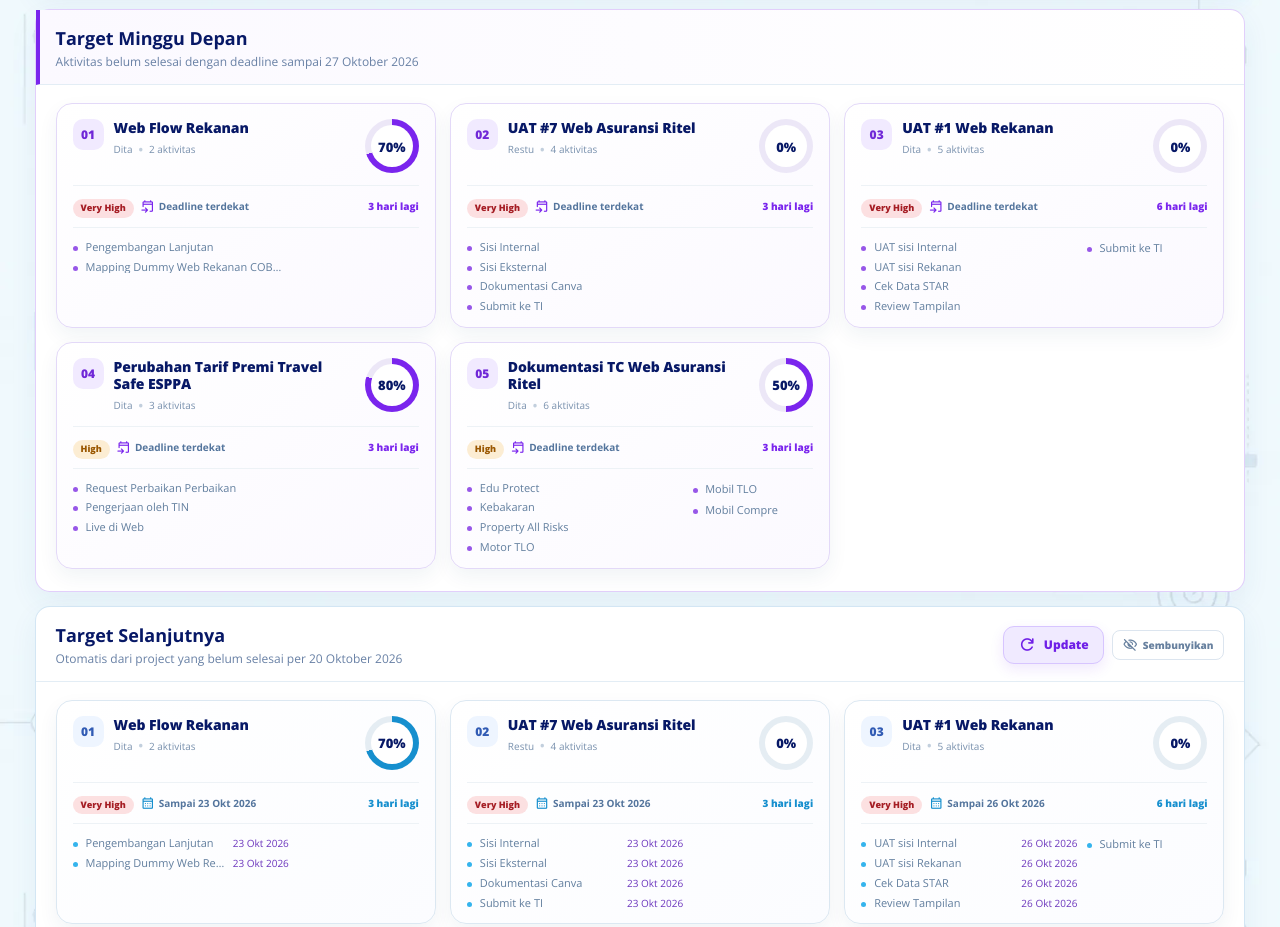
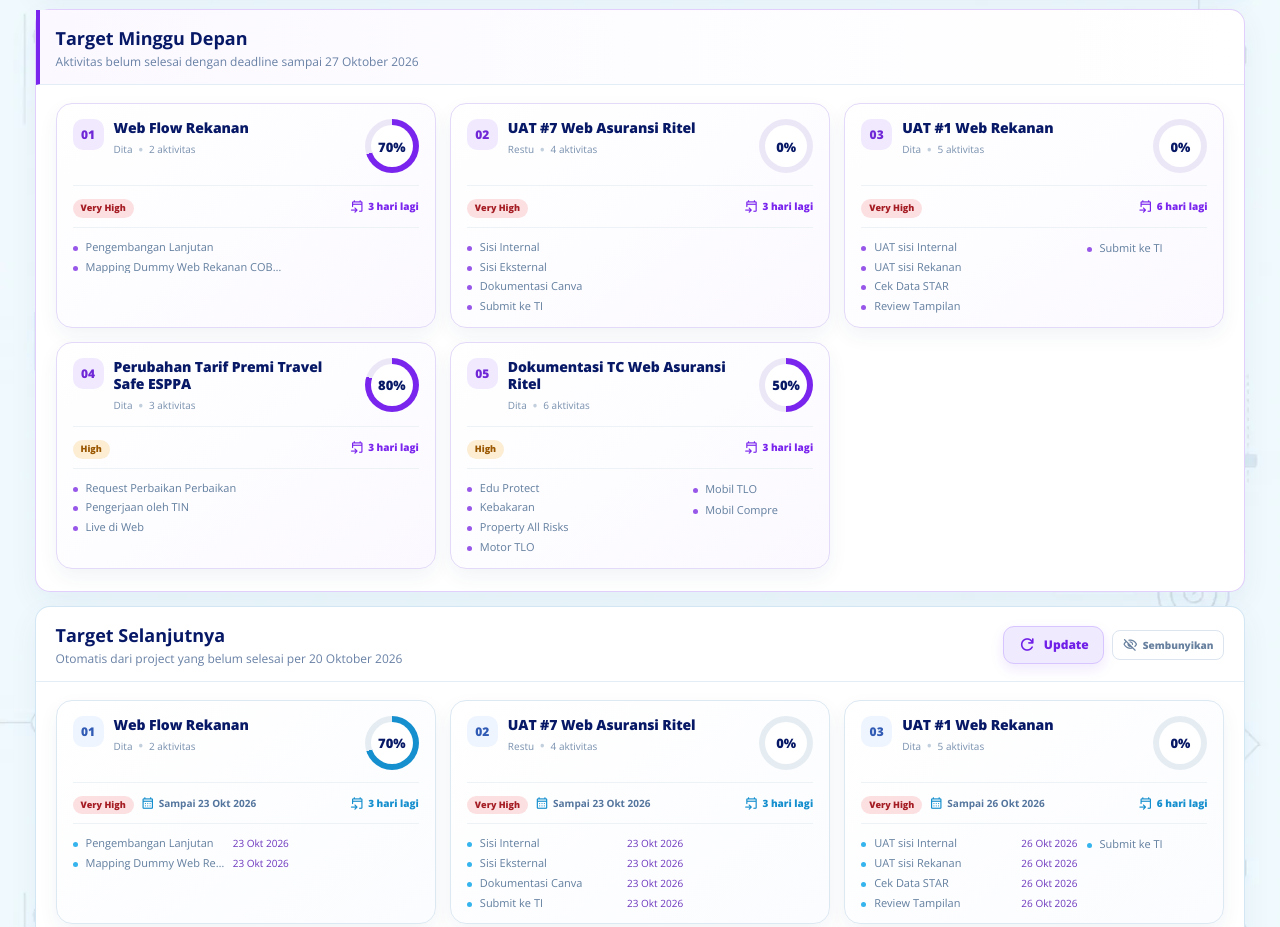
Before and after one commit to smeaautomation/projectreportteam1, a plain HTML site: page dist/index.html in a window 1280 px wide. Shown: the part 1496-2423 px from the top of the page. Drawn offline with nearby package versions, Linux system fonts and the light colour scheme; no server answers.

Commit message:
Move deadline icon beside target countdown

```diff
--- a/dist/app.js
+++ b/dist/app.js
@@ -326,7 +326,7 @@ function targetCardMarkup(project,tasks,index,variant="next"){
   const timingLabel=timing===null?"Deadline belum diatur":timing<=0?"Jatuh tempo hari ini":`${timing} hari lagi`;
   const showExactDates=variant!=="week";
   const deadlineMeta=variant==="week"
-    ? `<span class="target-card-deadline"><span class="material-symbols-rounded">event_upcoming</span>Deadline terdekat</span>`
+    ? ""
     : `<span class="target-card-deadline"><span class="material-symbols-rounded">calendar_month</span>${lastDue?`Sampai ${formatDate(lastDue)}`:"Tanpa deadline"}</span>`;
   const taskList=visibleTasks.length?visibleTasks.map(item=>`<li><span class="target-task-dot"></span><span>${escapeHTML(item.name)}</span>${showExactDates&&item.dueAt?`<time>${formatDate(item.dueAt)}</time>`:""}</li>`).join(""):"<li><span class=\"target-task-dot\"></span><span>Belum ada aktivitas</span></li>";
   return `<article class="target-card ${variant==='next'?'target-card-next':''}">
@@ -335,7 +335,7 @@ function targetCardMarkup(project,tasks,index,variant="next"){
       <div class="target-card-heading"><h3>${escapeHTML(project.name)}</h3><p><span>${escapeHTML(project.owner||"PIC belum diatur")}</span><b>•</b>${taskItems.length} aktivitas</p></div>
       <div class="target-progress" style="--target-progress:${progress*3.6}deg"><strong>${progress}%</strong></div>
     </div>
-    <div class="target-card-info"><span class="target-card-urgency ${urgencyClass}"><span class="urgency-badge">${escapeHTML(urgency)}</span></span>${deadlineMeta}<span class="target-card-countdown">${timingLabel}</span></div>
+    <div class="target-card-info"><span class="target-card-urgency ${urgencyClass}"><span class="urgency-badge">${escapeHTML(urgency)}</span></span>${deadlineMeta}<span class="target-card-countdown"><span class="material-symbols-rounded">event_upcoming</span>${timingLabel}</span></div>
     <div class="target-card-task-area">
       <ul class="target-card-tasks">${taskList}</ul>
       ${remainingTasks.length?`<div class="target-card-more">${remainingTasks.map(item=>`<span class="target-card-more-item"><span class="target-task-dot"></span>${escapeHTML(item.name)}</span>`).join("")}</div>`:""}
--- a/dist/styles.css
+++ b/dist/styles.css
@@ -438,7 +438,8 @@ body{background:var(--page) url("assets/project-page-watermark.webp") center top
 .target-card-deadline{display:inline-flex;align-items:center;gap:4px;color:#54759d;font-size:10px;font-weight:700}
 .target-card-deadline .material-symbols-rounded{font-size:14px;color:#168fce}
 .next-week-card .target-card-deadline .material-symbols-rounded{color:#7a25ed}
-.target-card-countdown{margin-left:auto;color:#168fce;font-size:10px;font-weight:800}
+.target-card-countdown{display:inline-flex;align-items:center;gap:4px;margin-left:auto;color:#168fce;font-size:10px;font-weight:800}
+.target-card-countdown .material-symbols-rounded{font-size:14px}
 .next-week-card .target-card-countdown{color:#7a25ed}
 .target-card-tasks{display:grid;gap:6px;margin:0;padding:0;list-style:none}
 .target-card-task-area{display:grid;grid-template-columns:minmax(0,1fr) minmax(120px,28%);gap:10px;align-items:start;min-width:0}
```
